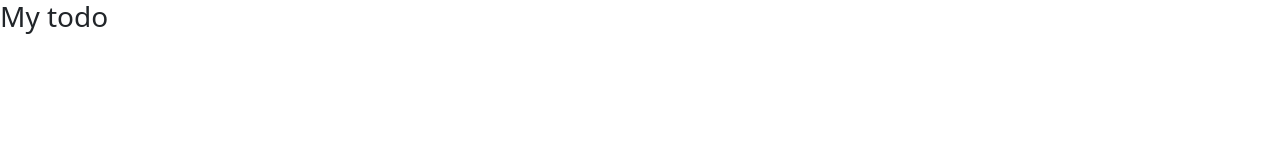
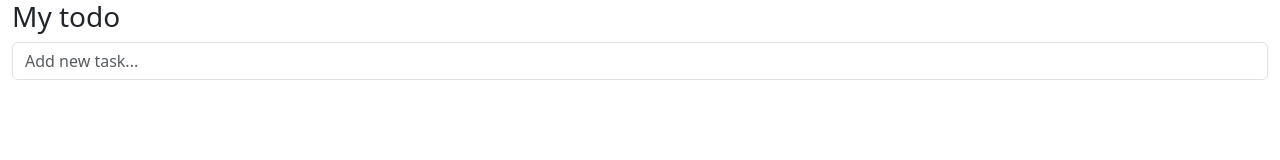
Before and after one commit to xtinabru/ToDo, a plain HTML site: page index.html in a window 1280 px wide. Drawn offline with nearby package versions, Linux system fonts and the light colour scheme.

Commit message:
Added form to ask a question

```diff
--- a/index.html
+++ b/index.html
@@ -7,7 +7,13 @@
   <title>Todo</title>
 </head>
 <body>
-  <h3>My todo</h3>
+  <div class="container-fluid">
+    <h3>My todo</h3>
+    <form>
+      <input class="form-control" placeholder="Add new task...">
+    </form>
+    <ul class="list-group"></ul>
+  </div>
   <script src="https://cdn.jsdelivr.net/npm/bootstrap@5.3.3/dist/js/bootstrap.bundle.min.js" integrity="sha384-YvpcrYf0tY3lHB60NNkmXc5s9fDVZLESaAA55NDzOxhy9GkcIdslK1eN7N6jIeHz" crossorigin="anonymous"></script>
 </body>
 </html>
```
